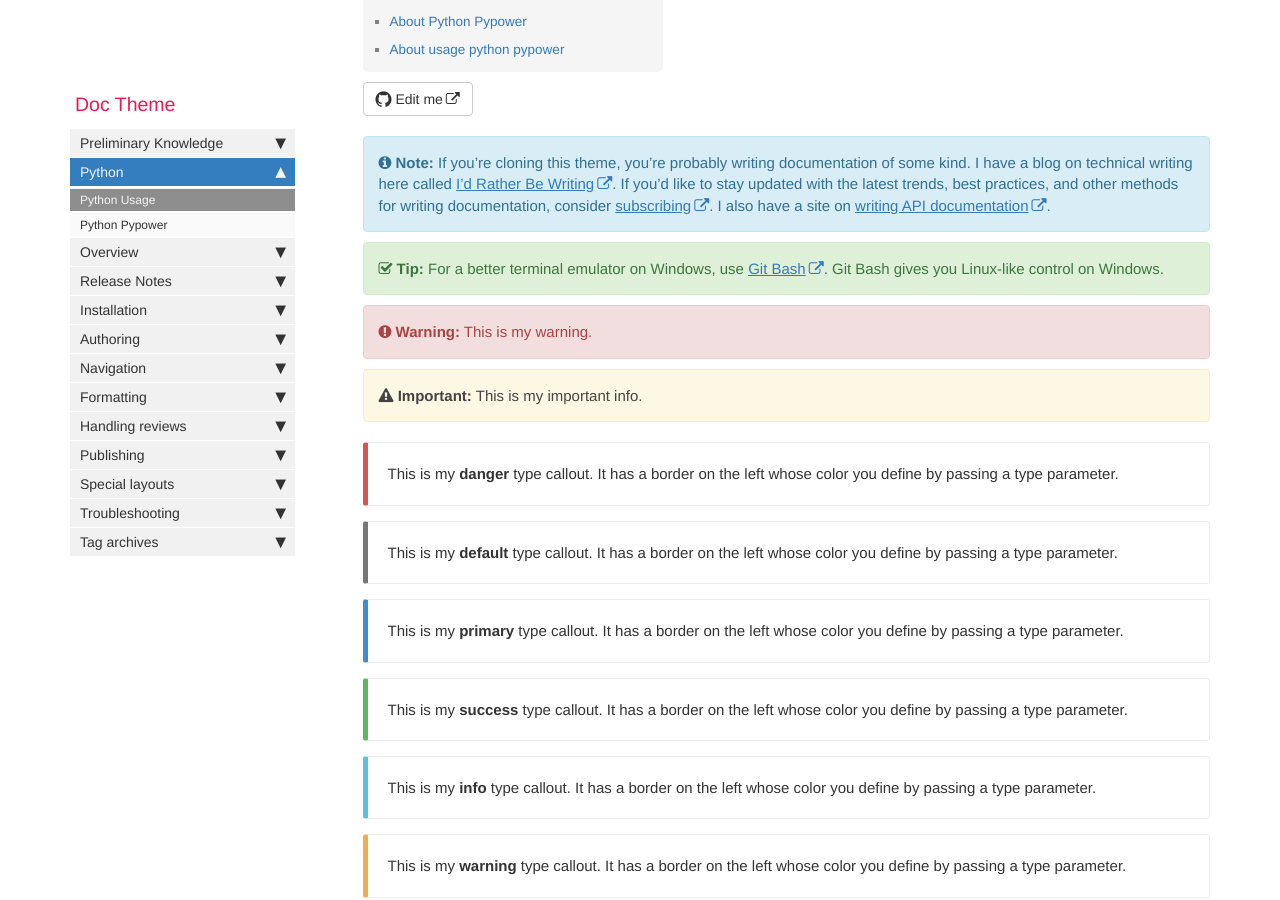
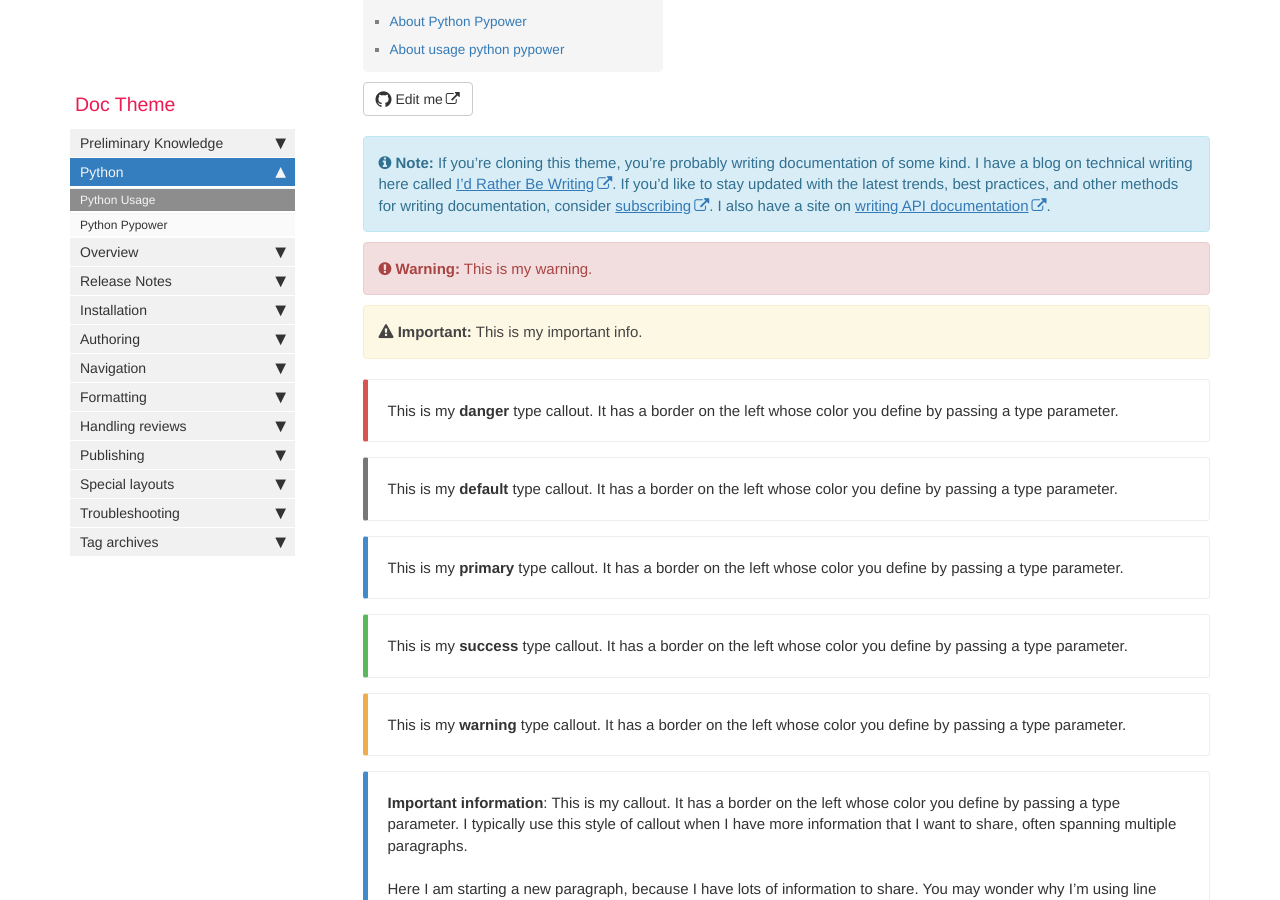
Before and after one commit to lg-gonzalez-juarez/documentation, a Jekyll site: the page built from pages/mydoc/mydoc_python_usage.md, in a window 1280 px wide and 900 px high, scrolled down 320 px. Built offline with Jekyll 4.4.1, drawn with Linux system fonts in a browser that asks for light colours; comment, search, counter and statistics services are not loaded.

Commit message:
update links

```diff
--- a/pages/mydoc/mydoc_python_usage.md
+++ b/pages/mydoc/mydoc_python_usage.md
@@ -13,8 +13,6 @@ output: web, pdf
 
 {% include note.html content="If you're cloning this theme, you're probably writing documentation of some kind. I have a blog on technical writing here called <a alt='technical writing blog' href='http://idratherbewriting.com'>I'd Rather Be Writing</a>. If you'd like to stay updated with the latest trends, best practices, and other methods for writing documentation, consider <a href='https://tinyletter.com/tomjoht'>subscribing</a>. I also have a site on <a href='http://idratherbewriting.com/learnapidoc'>writing API documentation</a>." %}
 
-{% include tip.html content="For a better terminal emulator on Windows, use [Git Bash](https://git-for-windows.github.io/). Git Bash gives you Linux-like control on Windows." %}
-
 {% include warning.html content="This is my warning." %}
 
 {% include important.html content="This is my important info." %}
@@ -27,7 +25,6 @@ output: web, pdf
 
 {% include callout.html content="This is my **success** type callout. It has a border on the left whose color you define by passing a type parameter." type="success" %}
 
-{% include callout.html content="This is my **info** type callout. It has a border on the left whose color you define by passing a type parameter." type="info" %}
 
 {% include callout.html content="This is my **warning** type callout. It has a border on the left whose color you define by passing a type parameter." type="warning" %}
 
```
Also changed, not shown: pages/mydoc/mydoc_test_lg.md (+4 -0 lines).
